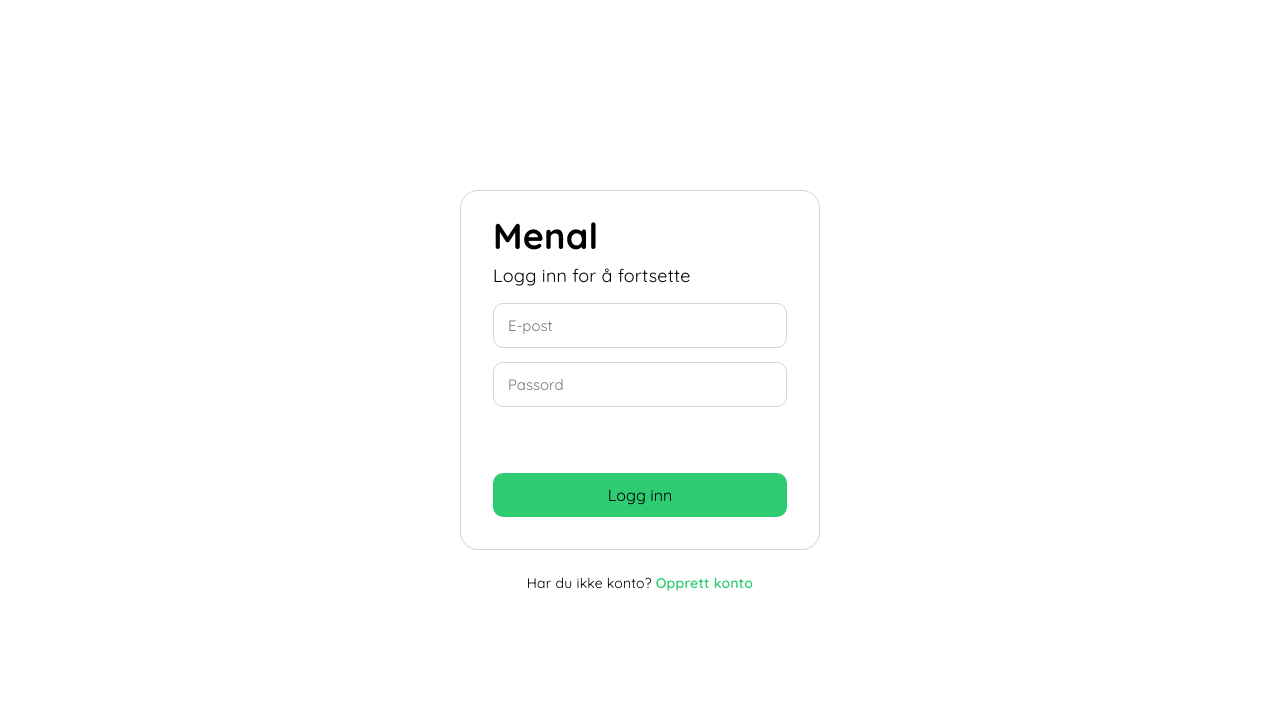
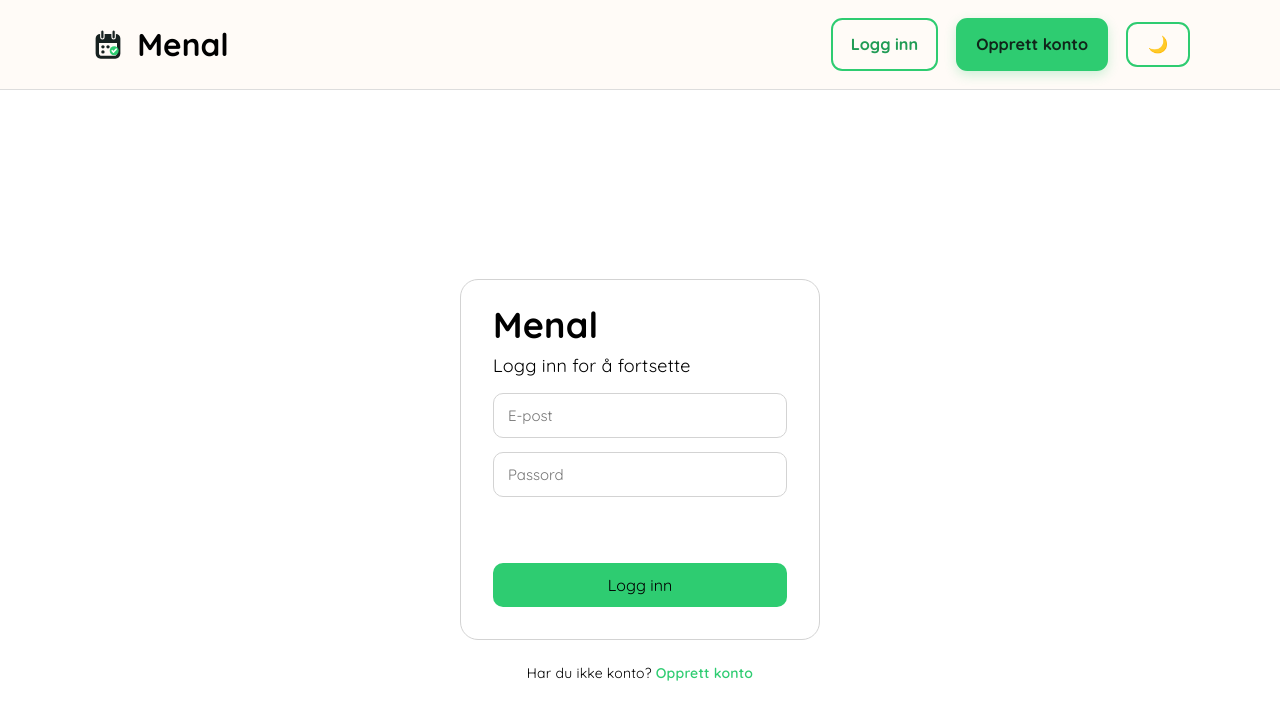
Before and after one commit to eiriklerdalen/Menal, a React (Vite) app in the folder menal/: page /login in a window 1280 px wide. Shown: the top 718 px of the page. Built offline with nearby package versions, Linux system fonts and the light colour scheme; no server answers.

Commit message:
lagt til header fra landingpage til LoginPage

```diff
--- a/menal/src/frontend/layout/App.tsx
+++ b/menal/src/frontend/layout/App.tsx
@@ -23,7 +23,7 @@ function App() {
           setDarkMode={ setDarkMode }
         />
       } />
-      <Route path="/login" element={ <LoginPage darkMode={ darkMode }/> } />
+      <Route path="/login" element={ <LoginPage darkMode={ darkMode } setDarkMode={ setDarkMode }/> } />
       <Route path="/register" element={<RegisterPage darkMode={ darkMode } />} />
 
       <Route
--- a/menal/src/frontend/pages/landing/LandingHeader.css
+++ b/menal/src/frontend/pages/landing/LandingHeader.css
@@ -9,7 +9,7 @@
     box-shadow: 0 2px 10px rgba(23, 34, 33, 0.08);
 }
 
-.landing-page .menal-title {
+.landing-page-header .menal-title {
     display: flex;
     align-items: center;
     gap: 0.625rem;
@@ -21,12 +21,12 @@
     cursor: pointer;
 }
 
-.landing-page .menal-title img {
+.landing-page-header .menal-title img {
     width: 2rem;
     height: 2rem;
 }
 
-.landing-page .menal-title span {
+.landing-page-header .menal-title span {
     font-size: 1.75rem;
     font-weight: 700;
 }
--- a/menal/src/frontend/pages/login/LoginPage.tsx
+++ b/menal/src/frontend/pages/login/LoginPage.tsx
@@ -2,19 +2,22 @@ import { useState } from "react";
 import { useNavigate } from "react-router-dom";
 
 import type { SubmitEvent } from "react";
+
+import LandingHeader from "../landing/LandingHeader.tsx";
 
 import { useAuth } from "../../hooks/useAuth.ts";
 
 import { clearCSRFToken } from "../../../frontend/config/csrf.ts";
 import { apiFetch } from "../../../frontend/config/apiFetch.ts";
 
-import "/src/frontend/pages/login/LoginPage.css";
+import "./LoginPage.css";
 
 type LoginPageProps = {
     darkMode: boolean;
+    setDarkMode: (value: boolean) => void;
 }
 
-function LoginPage({ darkMode }: LoginPageProps) {
+function LoginPage({ darkMode, setDarkMode }: LoginPageProps) {
     const { login: authLogin } = useAuth();
 
     const navigate = useNavigate();
@@ -41,6 +44,12 @@ function LoginPage({ darkMode }: LoginPageProps) {
     }
 
     return (
+        <>
+            <LandingHeader
+                darkMode={ darkMode }
+                setDarkMode={ setDarkMode }
+            />
+
             <div className={`login-page ${darkMode ? "dark-mode" : ""}`}>
                 <form className="login-card" onSubmit={handleLogin}>
                     <h1>Menal</h1>
@@ -88,6 +97,7 @@ function LoginPage({ darkMode }: LoginPageProps) {
                     </span>
                 </p>
             </div>
+        </>
     )
 }
 
```
Lines whose indentation alone changed are shown as unchanged.
